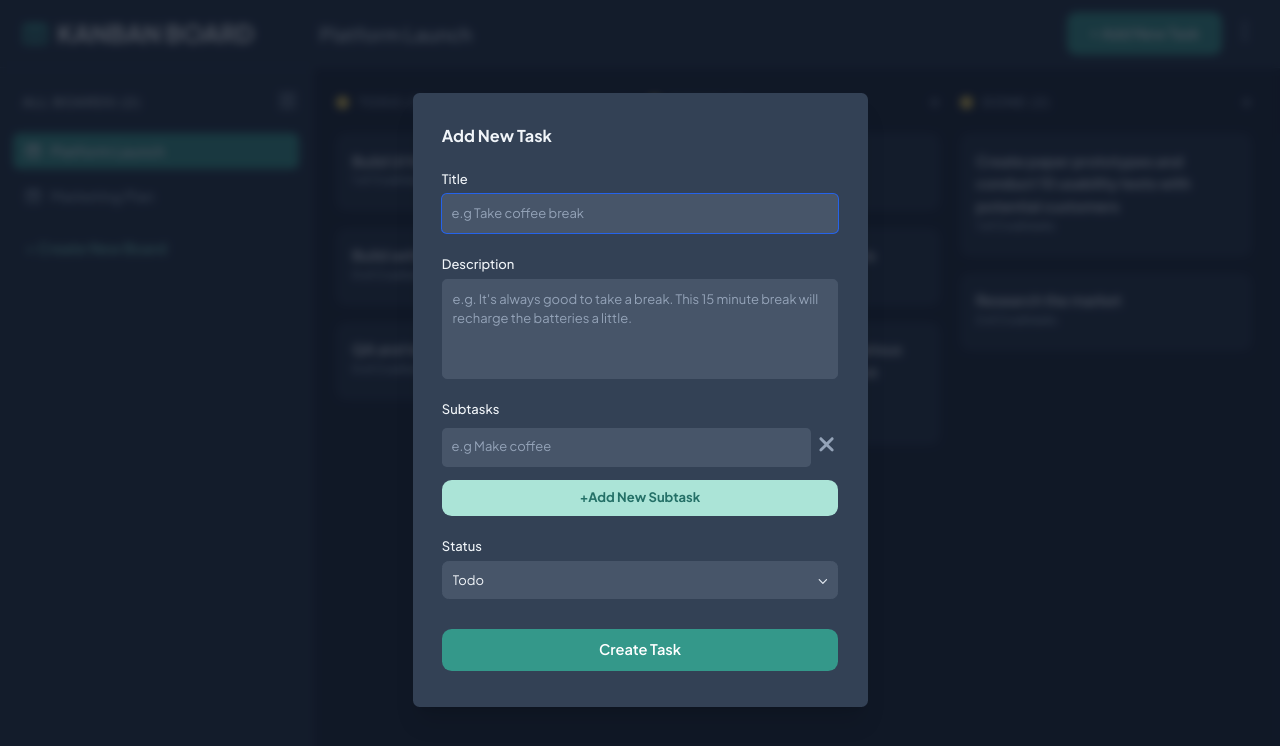
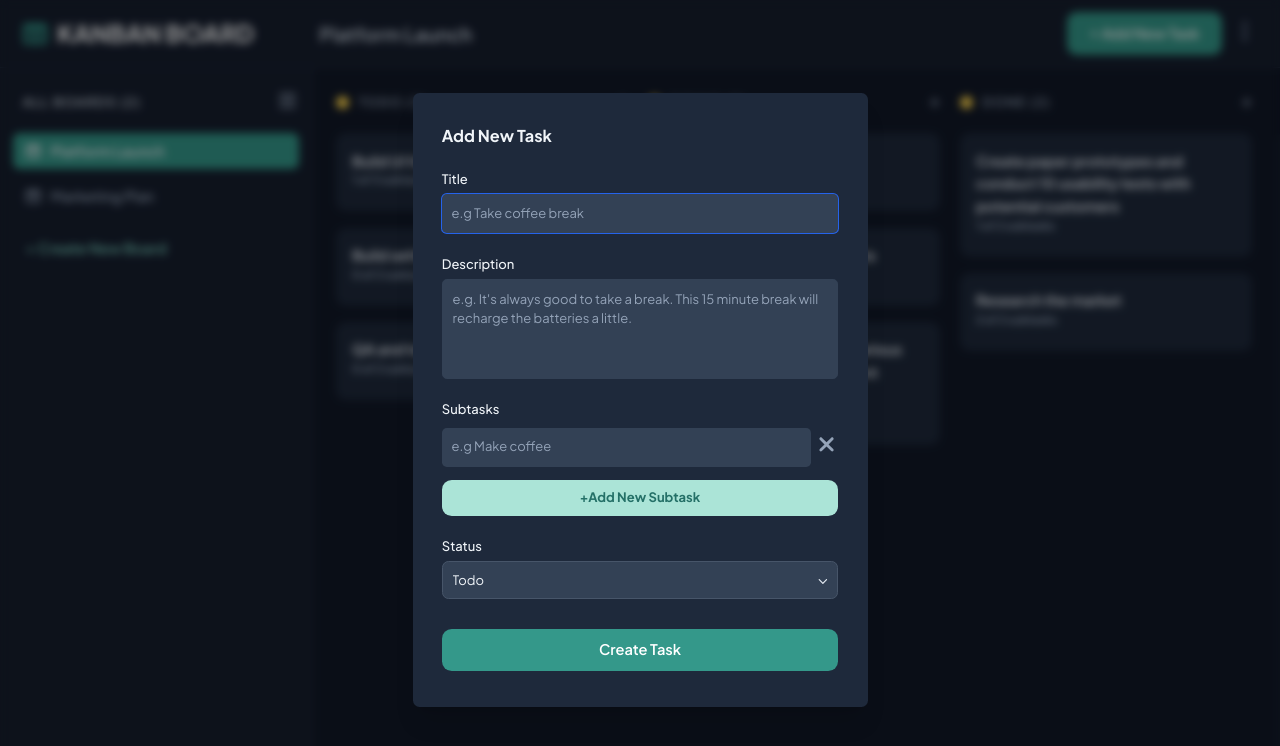
Before and after one commit to julian-br/quick-kanban, a React (Vite) app: page /board/1 in a window 1280 px wide. Both pictures are taken after a click on the button "Add New Task". Shown: the top 746 px of the page. Built offline with nearby package versions, Linux system fonts and the light colour scheme.

Commit message:
darker modal and input colors

```diff
--- a/src/components/common/ContextMenu.tsx
+++ b/src/components/common/ContextMenu.tsx
@@ -17,7 +17,7 @@ function ContextMenu({ children }: ContextMenuProps) {
             className="h-7 text-slate-500 group-hover:text-slate-400"
           />
         </Menu.Button>
-        <Menu.Items className="absolute right-0 mt-1 py-4 w-56 rounded-xl bg-slate-700 shadow-lg">
+        <Menu.Items className="absolute right-0 mt-1 py-4 w-56 rounded-xl bg-slate-800 shadow-lg">
           {children}
         </Menu.Items>
       </Menu>
@@ -42,7 +42,7 @@ function ContextMenuEntry({
     <Menu.Item>
       <div
         onClick={handleEntryClicked}
-        className=" w-full text-left py-2 px-3 hover:bg-slate-600 font-medium text-slate-300 cursor-pointer"
+        className=" w-full text-left py-2 px-3 hover:bg-slate-700 font-medium text-slate-300 cursor-pointer"
       >
         <div className="">{children}</div>
       </div>
--- a/src/components/common/Input/Listbox.tsx
+++ b/src/components/common/Input/Listbox.tsx
@@ -21,7 +21,7 @@ export default function Listbox({ options, onChange, selected, label }: Props) {
     <ListBoxHeadlessUi value={selected} onChange={handleChange}>
       <div className="relative overflow-visible">
         <InputLabel>{label}</InputLabel>
-        <ListBoxHeadlessUi.Button className="relative  px-3 py-2 rounded-lg  bg-slate-600 hover:border-primary-400 border border-slate-600  w-full">
+        <ListBoxHeadlessUi.Button className="relative  px-3 py-2 rounded-lg  bg-slate-700 hover:border-primary-400 border border-slate-600  w-full">
           <div className="flex justify-between items-center">
             <span className="block truncate text-slate-100">{selected}</span>
             <FontAwesomeIcon
@@ -30,12 +30,12 @@ export default function Listbox({ options, onChange, selected, label }: Props) {
             ></FontAwesomeIcon>
           </div>
         </ListBoxHeadlessUi.Button>
-        <ListBoxHeadlessUi.Options className="absolute max-h-60 w-full overflow-auto mt-1 bg-slate-600  rounded-lg text-slate-300 z-50">
+        <ListBoxHeadlessUi.Options className="absolute max-h-60 w-full overflow-auto mt-1 bg-slate-700  rounded-lg text-slate-300 z-50">
           {options.map((option) => (
             <ListBoxHeadlessUi.Option
               key={option}
               className={
-                "cursor-pointer pl-5 py-2 rounded-lg hover:text-primary-300 hover:bg-slate-500 ui-selected:text-primary-400 ui-selected:font-bold"
+                "cursor-pointer pl-5 py-2 rounded-lg hover:text-primary-300 hover:bg-slate-600 ui-selected:text-primary-400 ui-selected:font-bold"
               }
               value={option}
             >
--- a/src/components/common/Input/TextArea.tsx
+++ b/src/components/common/Input/TextArea.tsx
@@ -30,8 +30,8 @@ export default function TextArea({
         {...htmlTextAreaProps}
         onChange={(e) => handleInput(e.target.value)}
         className={`${
-          isValid ? "border-slate-600" : "border-danger-500"
-        } block w-full text-slate-100 rounded-md text-md bg-slate-600 py-3 placeholder:text-slate-400 focus:border-primary-600 resize-none`}
+          isValid ? "border-slate-700" : "border-danger-500"
+        } block w-full text-slate-100 rounded-md text-md bg-slate-700 py-3 placeholder:text-slate-400 focus:border-primary-600 resize-none`}
       />
 
       {!isValid && (
--- a/src/components/common/Input/TextInput.tsx
+++ b/src/components/common/Input/TextInput.tsx
@@ -31,7 +31,7 @@ export default function TextInput({
         type="text"
         className={`${
           isValid ? "border-none" : "border-danger-400"
-        } block w-full text-slate-100 bg-slate-600 rounded-md text-md py-3 placeholder:text-slate-400 focus:border-primary-200`}
+        } block w-full text-slate-100 bg-slate-700 rounded-md text-md py-3 placeholder:text-slate-400 focus:border-primary-200`}
       />
 
       {!isValid && (
--- a/src/components/common/Modal.tsx
+++ b/src/components/common/Modal.tsx
@@ -11,11 +11,11 @@ export default function Modal({ children, onClose, title }: Props) {
   return (
     <Transition.Root show={true} as={Fragment}>
       <Dialog as="div" className="relative z-10" onClose={onClose}>
-        <div className="fixed inset-0 bg-gray-900 bg-opacity-75 transition-opacity backdrop-blur-sm" />
+        <div className="fixed inset-0 bg-black bg-opacity-40 transition-opacity backdrop-blur-sm" />
 
         <div className="fixed inset-0 z-10 overflow-y-auto">
           <div className="relative flex min-h-full items-end justify-center p-4 text-center sm:items-center sm:p-0">
-            <Dialog.Panel className="font-jakarta opacity-100 relative rounded-lg px-9 pb-7 pt-10 bg-slate-700 shadow-xl transition-all min-w-[35em] min-h-[15em] max-w-min">
+            <Dialog.Panel className="font-jakarta opacity-100 relative rounded-lg px-9 pb-7 pt-10 bg-slate-800 shadow-xl transition-all min-w-[35em] min-h-[15em] max-w-min">
               <Dialog.Title
                 as="h3"
                 className="text-xl text-left font-bold leading-6 mb-2 text-slate-100"
--- a/src/components/common/Navbar.tsx
+++ b/src/components/common/Navbar.tsx
@@ -8,7 +8,7 @@ interface NavbarProps {
 
 function Navbar({ children }: NavbarProps) {
   return (
-    <nav className="bg-slate-800 border-b border-slate-700 border-opacity-60  px-7 flex items-center py-3">
+    <nav className="bg-slate-800 border-b bg-opacity-40 border-slate-700 border-opacity-40  px-7 flex items-center py-3">
       <Brand />
       {children}
     </nav>
--- a/src/components/common/SideBar.tsx
+++ b/src/components/common/SideBar.tsx
@@ -15,7 +15,7 @@ export default function SideBar({ children }: Props) {
   }
 
   return (
-    <nav className="bg-slate-800 border-r border-slate-700 border-opacity-60 relative ">
+    <nav className="bg-slate-800 border-r bg-opacity-40 border-slate-700 border-opacity-40 relative ">
       <div className="absolute flex w-full pt-5">
         <Button
           onClick={toggleIsOpen}
--- a/src/components/modals/ViewTaskModal/SubtaskList.tsx
+++ b/src/components/modals/ViewTaskModal/SubtaskList.tsx
@@ -42,7 +42,7 @@ function SubtaskListEntry({
     <Button
       onClick={onClick}
       variant="custom"
-      className="bg-slate-600 p-3 rounded-md flex items-center w-full hover:bg-slate-500 text-left group"
+      className="bg-slate-700 p-3 rounded-md flex items-center w-full hover:bg-slate-600 text-left group"
     >
       <span
         className={`w-[1.9rem] h-7 rounded  ${
```
